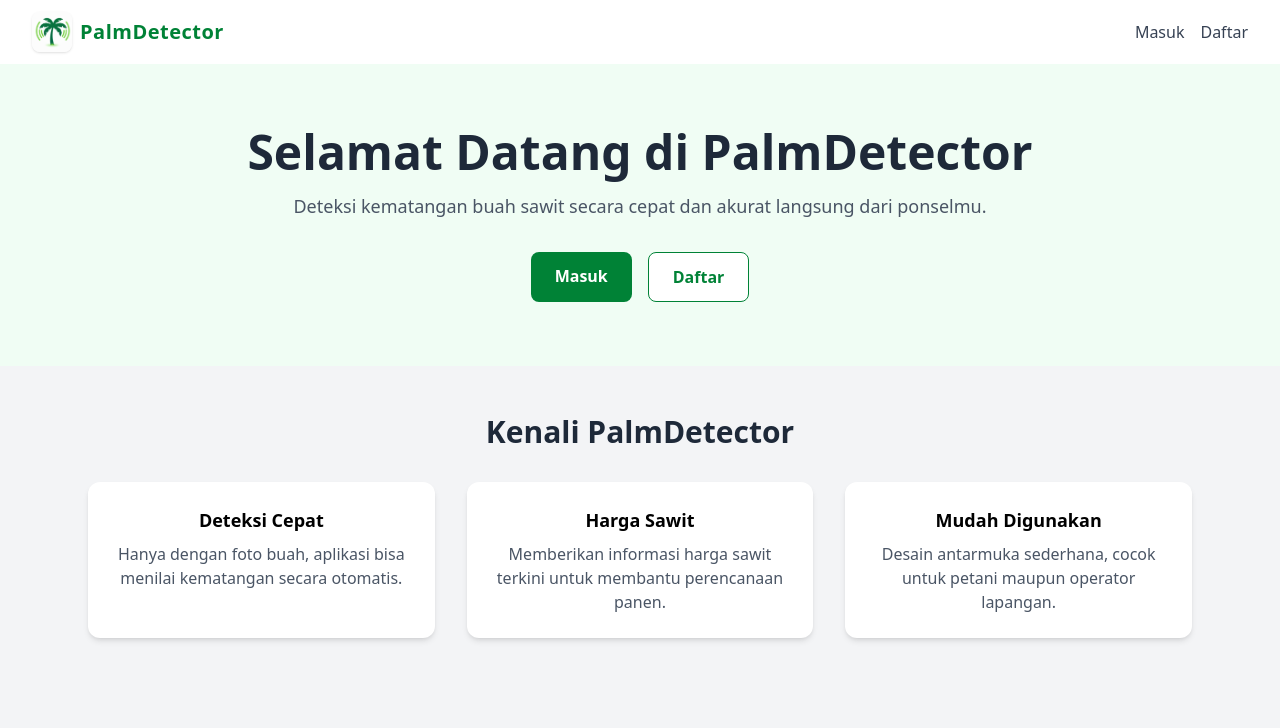
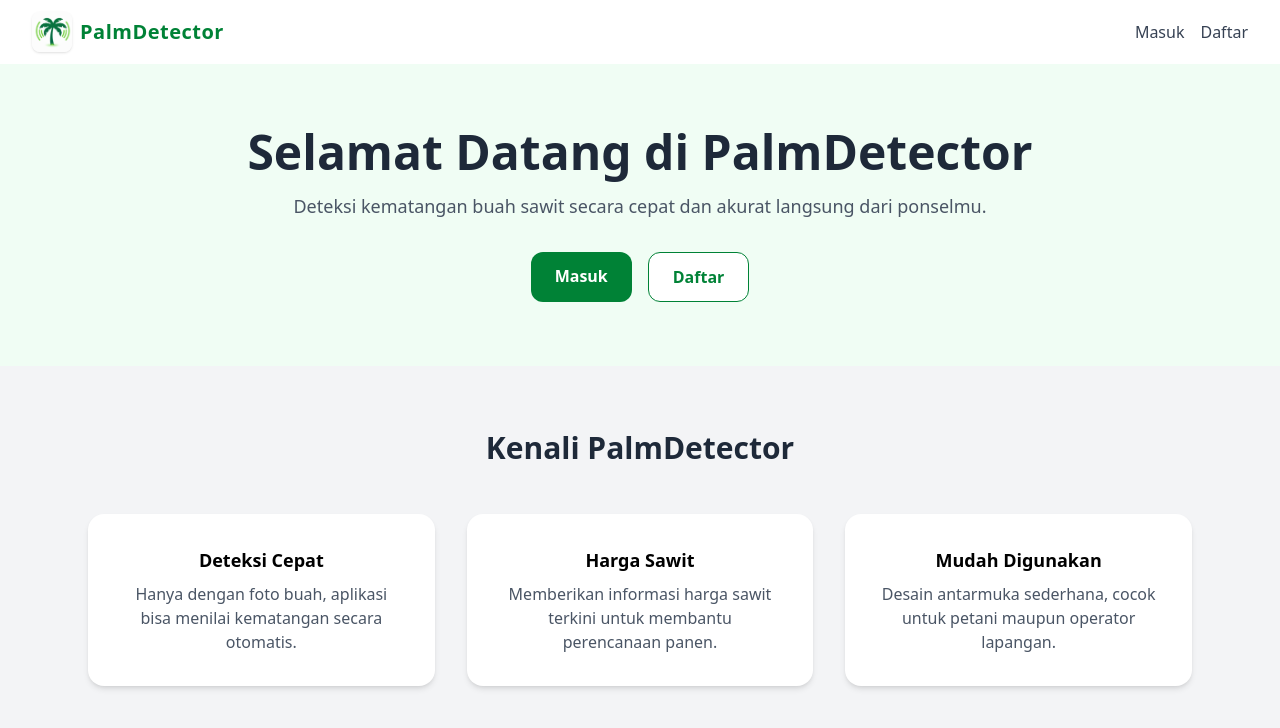
Before and after one commit to kayabaakihiko13/Rover-Front-End-Development, a Vue app: page / in a window 1280 px wide. Shown: the top 728 px of the page. Built offline with nearby package versions, Linux system fonts and the light colour scheme; no server answers.

Commit message:
feat: adding for animate

```diff
--- a/src/views/DashboardView.vue
+++ b/src/views/DashboardView.vue
@@ -1,82 +1,75 @@
+<script setup>
+import cameraIcon from '@/assets/icons/camera.jpg'
+import historyIcon from '@/assets/icons/histroy.jpg'
+</script>
+
+
 <template>
-  <div class="min-h-screen bg-gray-100 flex flex-col items-center px-4 py-10">
-    <div
-      class="grid grid-cols-1 md:grid-cols-3 gap-10 w-full max-w-6xl mx-auto justify-items-center"
-    >
-      <!-- Card 1: Deteksi -->
+  <div class="max-w-5xl mx-auto px-6 py-12">
+
+    <div class="grid grid-cols-1 md:grid-cols-2 gap-10">
+
+      <!-- Card 1 -->
       <div
-        class="bg-white shadow-lg rounded-2xl p-8 flex flex-col items-center text-center transition-transform hover:scale-105 w-80"
+        class="bg-white rounded-2xl p-10 text-center shadow-md
+               transition-all duration-500
+               hover:-translate-y-2 hover:shadow-xl"
       >
-        <h3 class="text-xl font-bold text-gray-800 mb-2">
+        <h3 class="text-xl font-semibold mb-4">
           Deteksi
         </h3>
+
         <p class="text-gray-500 mb-6">
           Scan foto untuk rekomendasi panen
         </p>
 
         <img
-          src="../assets/icons/camera.jpg"
+          :src="cameraIcon"
           alt="camera"
-          class="w-24 h-24 mb-6"
-        >
+          class="w-24 h-24 mx-auto mb-6 object-contain"
+        />
 
         <RouterLink
           to="/detection"
-          class="bg-green-600 hover:bg-green-700 text-white font-semibold py-3 px-6 rounded-lg transition-colors"
+          class="inline-block bg-green-600 hover:bg-green-700
+                 text-white font-semibold py-3 px-6
+                 rounded-xl transition-all duration-300"
         >
           Mulai Deteksi
         </RouterLink>
       </div>
 
-      <!-- Card 2: Harga Pasar -->
+      <!-- Card 2 -->
       <div
-        class="bg-white shadow-lg rounded-2xl p-8 flex flex-col items-center text-center transition-transform hover:scale-105 w-80"
+        class="bg-white rounded-2xl p-10 text-center shadow-md
+               transition-all duration-500
+               hover:-translate-y-2 hover:shadow-xl"
       >
-        <h3 class="text-xl font-bold text-gray-800 mb-2">
-          Harga Pasar TBS
-        </h3>
-        <p class="text-gray-500 mb-6">
-          Pantau harga tandan buah segar
-        </p>
-
-        <img
-          src="#"
-          alt="price"
-          class="w-24 h-24 mb-6"
-        >
-
-        <RouterLink
-          to="#"
-          class="bg-green-600 hover:bg-green-700 text-white font-semibold py-3 px-6 rounded-lg transition-colors"
-        >
-          Lihat Harga
-        </RouterLink>
-      </div>
-
-      <!-- Card 3: Histori -->
-      <div
-        class="bg-white shadow-lg rounded-2xl p-8 flex flex-col items-center text-center transition-transform hover:scale-105 w-80"
-      >
-        <h3 class="text-xl font-bold text-gray-800 mb-2">
+        <h3 class="text-xl font-semibold mb-4">
           Histori
         </h3>
+
         <p class="text-gray-500 mb-6">
           Catatan scan
         </p>
 
         <img
-          src="../assets/icons/histroy.jpg"
+          :src="historyIcon"
           alt="history"
-          class="w-24 h-24 mb-6"
-        >
+          class="w-24 h-24 mx-auto mb-6 object-contain"
+        />
 
         <RouterLink
           to="/history"
-          class="bg-green-600 hover:bg-green-700 text-white font-semibold py-3 px-6 rounded-lg transition-colors"
+          class="inline-block bg-green-600 hover:bg-green-700
+                 text-white font-semibold py-3 px-6
+                 rounded-xl transition-all duration-300"
         >
           Lihat
         </RouterLink>
       </div>
+
     </div>
+
   </div>
 </template>
--- a/src/views/HomeView.vue
+++ b/src/views/HomeView.vue
@@ -1,5 +1,6 @@
 <template>
   <div>
+
     <!-- Hero Section -->
     <section class="bg-green-50 w-full py-16">
       <div class="max-w-6xl mx-auto px-6 text-center">
@@ -14,17 +15,20 @@
 
         <div class="flex flex-col sm:flex-row justify-center gap-4">
 
-          <!-- FIX RouterLink casing -->
           <router-link
             to="/login"
-            class="bg-green-700 text-white font-semibold px-6 py-3 rounded-lg hover:bg-green-800 transition"
+            class="bg-green-700 text-white font-semibold px-6 py-3 rounded-xl
+                   transition-all duration-300
+                   hover:bg-green-800 hover:scale-105"
           >
             Masuk
           </router-link>
 
           <router-link
             to="/register"
-            class="bg-white border border-green-700 text-green-700 font-semibold px-6 py-3 rounded-lg hover:bg-green-50 transition"
+            class="bg-white border border-green-700 text-green-700 font-semibold px-6 py-3 rounded-xl
+                   transition-all duration-300
+                   hover:bg-green-50 hover:scale-105"
           >
             Daftar
           </router-link>
@@ -34,38 +38,115 @@
     </section>
 
     <!-- Fitur Section -->
-    <section class="max-w-6xl mx-auto px-6 py-12">
-      <h2 class="text-2xl md:text-3xl font-bold text-gray-800 text-center mb-8">
+    <section class="max-w-6xl mx-auto px-6 py-16">
+      <h2 class="text-2xl md:text-3xl font-bold text-gray-800 text-center mb-12">
         Kenali PalmDetector
       </h2>
 
-      <div class="grid grid-cols-1 sm:grid-cols-2 md:grid-cols-3 gap-6 md:gap-8">
+      <div class="grid grid-cols-1 sm:grid-cols-2 md:grid-cols-3 gap-8">
 
-        <div class="bg-white rounded-xl shadow-md p-6 text-center">
-          <i class="fa-solid fa-leaf text-green-600 text-3xl mb-4"></i>
-          <h3 class="font-semibold text-lg mb-2">Deteksi Cepat</h3>
+        <!-- CARD TEMPLATE -->
+        <div
+          class="group relative bg-white rounded-2xl p-8 text-center
+                 shadow-md
+                 transition-all duration-700
+                 ease-[cubic-bezier(0.22,1,0.36,1)]
+                 hover:-translate-y-2 hover:shadow-2xl"
+        >
+          <!-- Glow -->
+          <div class="absolute inset-0 rounded-2xl bg-gradient-to-r
+                      from-green-100/0 via-green-100/40 to-green-100/0
+                      opacity-0 blur-xl
+                      transition duration-700
+                      group-hover:opacity-100">
+          </div>
+
+          <div class="relative z-10">
+            <i class="fa-solid fa-leaf text-green-600 text-3xl mb-4
+                      transition-all duration-500
+                      ease-[cubic-bezier(0.22,1,0.36,1)]
+                      group-hover:scale-110"></i>
+
+            <h3 class="font-semibold text-lg mb-2
+                       transition-colors duration-300
+                       group-hover:text-green-600">
+              Deteksi Cepat
+            </h3>
+
             <p class="text-gray-600 text-sm md:text-base">
               Hanya dengan foto buah, aplikasi bisa menilai kematangan secara otomatis.
             </p>
           </div>
+        </div>
 
-        <div class="bg-white rounded-xl shadow-md p-6 text-center">
-          <i class="fa-solid fa-dollar-sign text-green-600 text-3xl mb-4"></i>
-          <h3 class="font-semibold text-lg mb-2">Harga Sawit</h3>
+        <!-- CARD 2 -->
+        <div
+          class="group relative bg-white rounded-2xl p-8 text-center
+                 shadow-md
+                 transition-all duration-700
+                 ease-[cubic-bezier(0.22,1,0.36,1)]
+                 hover:-translate-y-2 hover:shadow-2xl"
+        >
+          <div class="absolute inset-0 rounded-2xl bg-gradient-to-r
+                      from-green-100/0 via-green-100/40 to-green-100/0
+                      opacity-0 blur-xl
+                      transition duration-700
+                      group-hover:opacity-100">
+          </div>
+
+          <div class="relative z-10">
+            <i class="fa-solid fa-dollar-sign text-green-600 text-3xl mb-4
+                      transition-all duration-500
+                      ease-[cubic-bezier(0.22,1,0.36,1)]
+                      group-hover:scale-110"></i>
+
+            <h3 class="font-semibold text-lg mb-2
+                       transition-colors duration-300
+                       group-hover:text-green-600">
+              Harga Sawit
+            </h3>
+
             <p class="text-gray-600 text-sm md:text-base">
               Memberikan informasi harga sawit terkini untuk membantu perencanaan panen.
             </p>
           </div>
+        </div>
 
-        <div class="bg-white rounded-xl shadow-md p-6 text-center">
-          <i class="fa-solid fa-mobile-screen-button text-green-600 text-3xl mb-4"></i>
-          <h3 class="font-semibold text-lg mb-2">Mudah Digunakan</h3>
+        <!-- CARD 3 -->
+        <div
+          class="group relative bg-white rounded-2xl p-8 text-center
+                 shadow-md
+                 transition-all duration-700
+                 ease-[cubic-bezier(0.22,1,0.36,1)]
+                 hover:-translate-y-2 hover:shadow-2xl"
+        >
+          <div class="absolute inset-0 rounded-2xl bg-gradient-to-r
+                      from-green-100/0 via-green-100/40 to-green-100/0
+                      opacity-0 blur-xl
+                      transition duration-700
+                      group-hover:opacity-100">
+          </div>
+
+          <div class="relative z-10">
+            <i class="fa-solid fa-mobile-screen-button text-green-600 text-3xl mb-4
+                      transition-all duration-500
+                      ease-[cubic-bezier(0.22,1,0.36,1)]
+                      group-hover:scale-110"></i>
+
+            <h3 class="font-semibold text-lg mb-2
+                       transition-colors duration-300
+                       group-hover:text-green-600">
+              Mudah Digunakan
+            </h3>
+
             <p class="text-gray-600 text-sm md:text-base">
               Desain antarmuka sederhana, cocok untuk petani maupun operator lapangan.
             </p>
           </div>
+        </div>
 
       </div>
     </section>
+
   </div>
 </template>
--- a/vite.config.js
+++ b/vite.config.js
@@ -1,5 +1,5 @@
 import { defineConfig } from 'vite'
-import { fileURLToPath } from 'node:url'
+import { fileURLToPath, URL } from 'node:url'
 import vue from '@vitejs/plugin-vue'
 import tailwindcss from '@tailwindcss/vite'
 // https://vite.dev/config/
```
Lines whose indentation alone changed are shown as unchanged.
